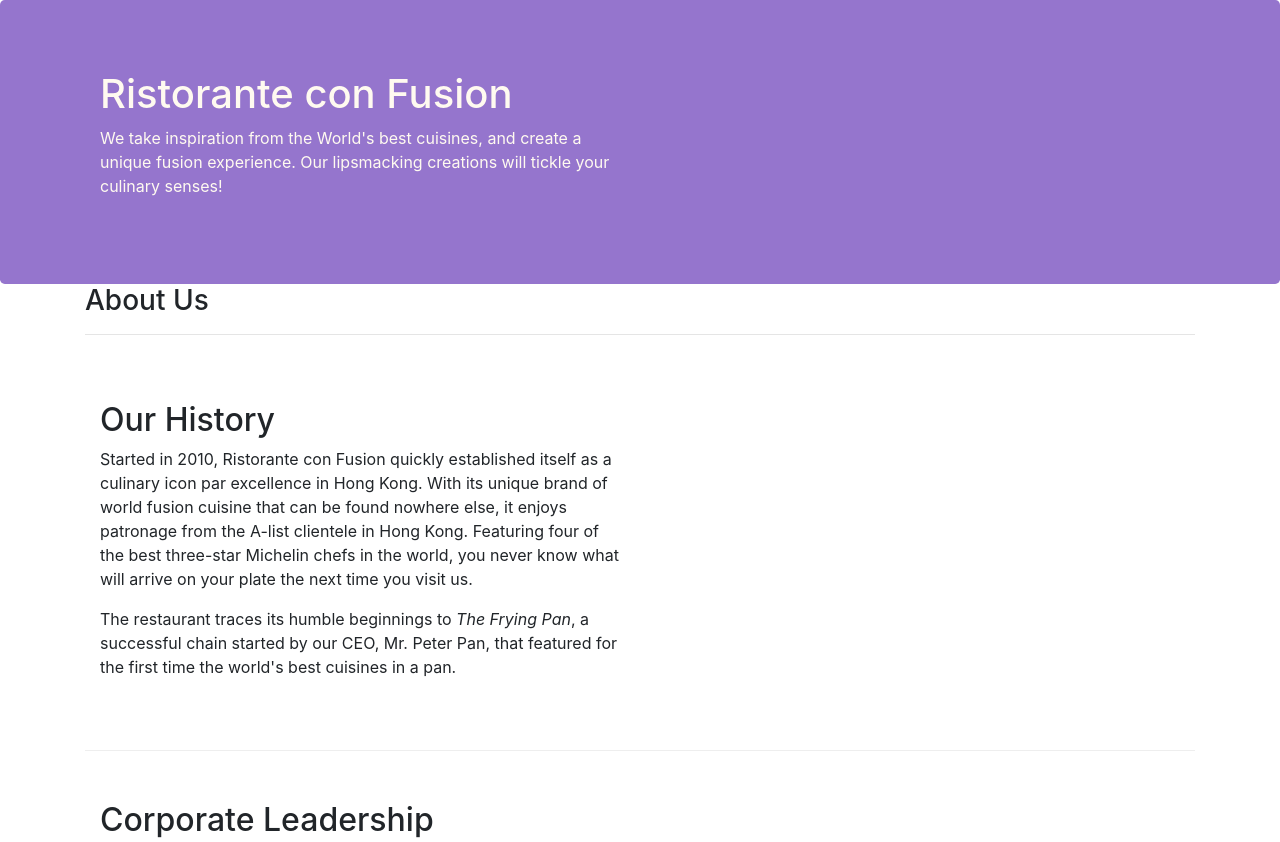
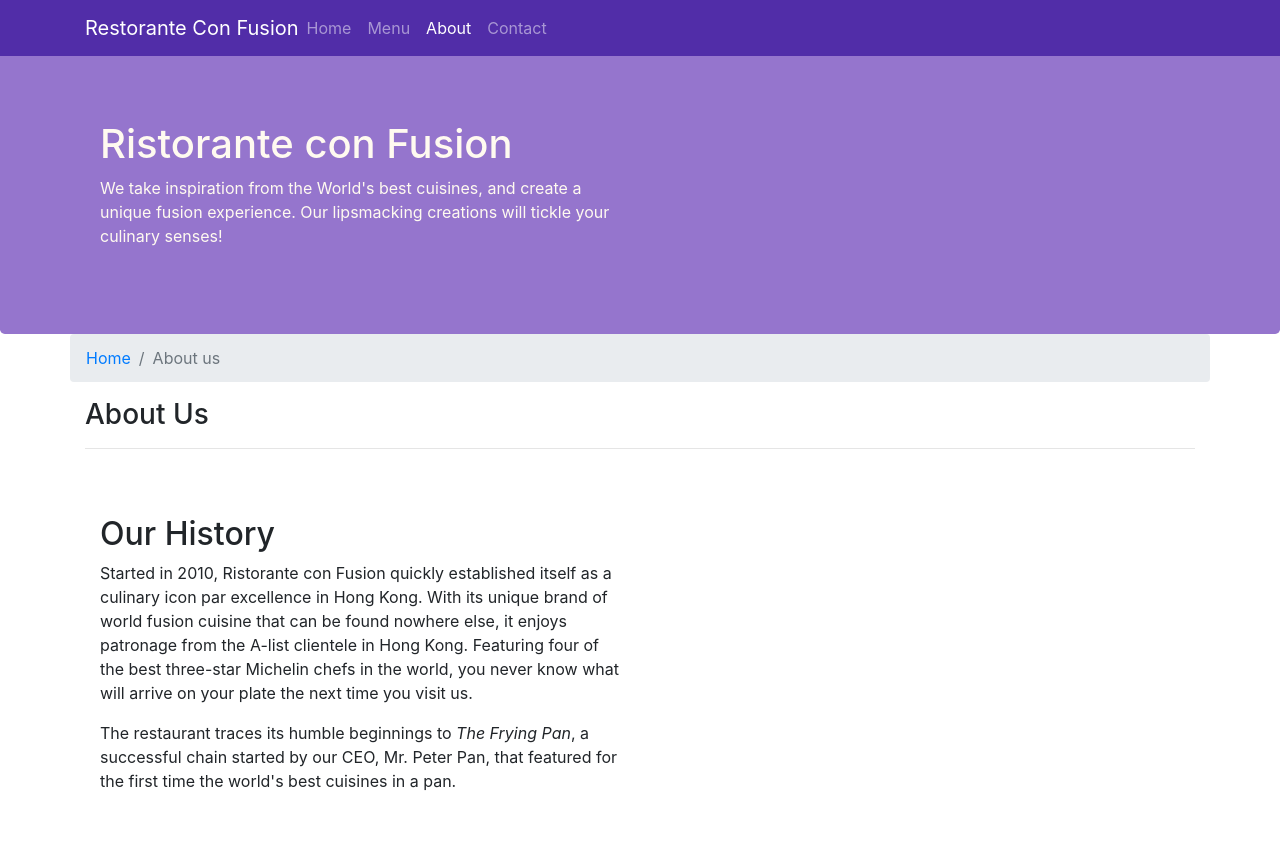
Before and after one commit to JuanGSierra/bootstrap_learning, a website: page aboutus.html in a window 1280 px wide. Shown: the top 842 px of the page. Drawn offline with nearby package versions, Linux system fonts and the light colour scheme.

Commit message:
navbar done

```diff
--- a/aboutus.html
+++ b/aboutus.html
@@ -16,6 +16,24 @@
 
 <body>
 
+  <nav class="navbar navbar-dark navbar-expand-sm fixed-top">
+    <div class="container">
+      <button class="navbar-toggler" type="button" data-toggle="collapse" data-target="#Navbar">
+        <span class="navbar-toggler-icon"></span>
+      </button>
+      <a class="navbar-brand mr-auto" href="./index.html">Restorante Con Fusion</a>
+
+      <div class="collapse navbar-collapse" id="Navbar">
+        <ul class="navbar-nav mr-auto">
+          <li class="nav-item"><a class="nav-link" href="./index.html">Home</a></li>
+          <li class="nav-item"><a class="nav-link" href="#">Menu</a></li>
+          <li class="nav-item active"><a class="nav-link" href="#">About</a></li>
+          <li class="nav-item"><a class="nav-link" href="#">Contact</a></li>
+        </ul>
+      </div>
+
+    </div>
+  </nav>
   <header class="jumbotron">
     <div class="container">
       <div class="row row-header">
@@ -30,9 +48,14 @@
     </div>
   </header>
 
-  <div class="container align-items-center">
+  <div class="container">
+
     <div class="row">
-      <div class="col">
+      <ol class="col-12 breadcrumb">
+        <li class="breadcrumb-item"><a href="./index.html">Home</a></li>
+        <li class="breadcrumb-item active">About us</li>
+      </ol>
+      <div class="col-12">
         <h3>About Us</h3>
         <hr>
       </div>
@@ -91,7 +114,7 @@
         <div class="col-4 offset-1 col-sm-2">
           <h5>Links</h5>
           <ul class="list-unstyled">
-            <li><a href="#">Home</a></li>
+            <li><a href="./index.html">Home</a></li>
             <li><a href="#">About</a></li>
             <li><a href="#">Menu</a></li>
             <li><a href="#">Contact</a></li>
--- a/css/styles.css
+++ b/css/styles.css
@@ -28,3 +28,12 @@
   margin: 0px;
   color: #0f0f0f;
 }
+
+body {
+  padding: 50px 0px 0px 0px;
+  z-index: 0;
+}
+
+.navbar-dark {
+  background-color: #512DA8;
+}
```
Also changed, not shown: index.html (+24 -7 lines).
